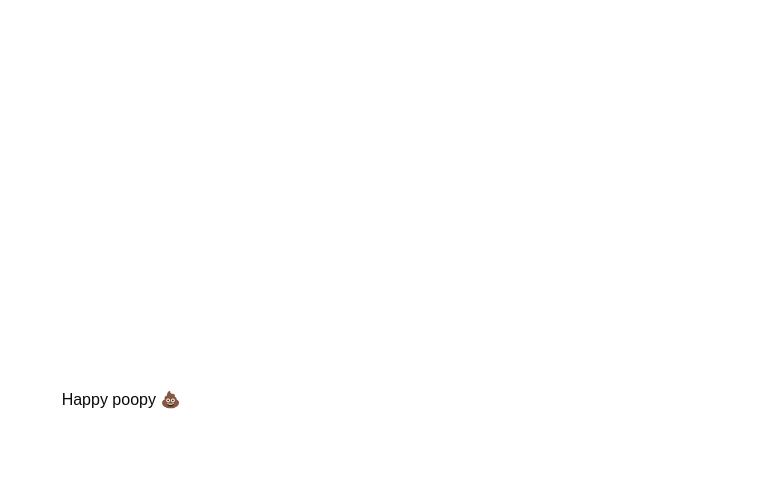
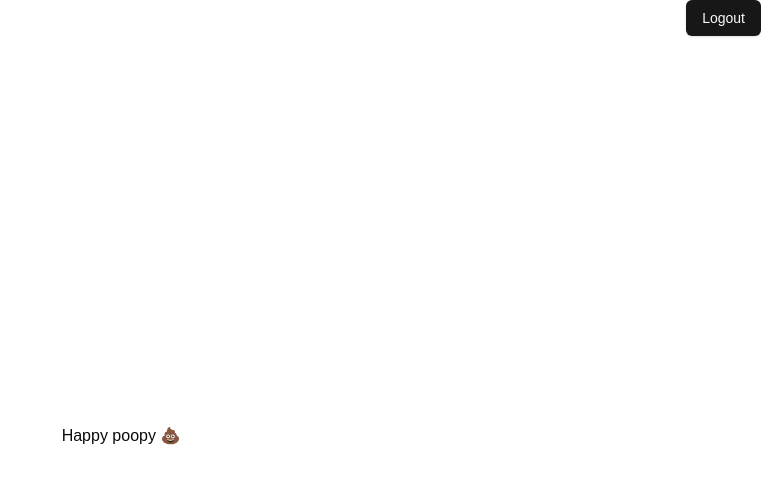
Before and after one commit to Bonnie-wy/poop-tracker, a Next.js app: page / in a window 1280 px wide. Shown: the top 484 px of the page, without its empty margins (519-1280 px from the left). Built offline with nearby package versions, Linux system fonts and the light colour scheme.

Commit message:
feat: add logout

```diff
--- /dev/null
+++ b/app/components/LogoutButton.tsx
@@ -0,0 +1,24 @@
+"use client";
+
+import { useRouter } from "next/navigation";
+import { Button } from "@/components/ui/button";
+import userLogout from "@/lib/actions/userLogout";
+
+const LogoutButton = () => {
+  const router = useRouter();
+
+  const handleLogout = async () => {
+    const { success, error } = await userLogout();
+
+    if (success) {
+      router.push("/login");
+    }
+    if (error) {
+      console.warn("error", error);
+    }
+  };
+
+  return <Button onClick={handleLogout}>Logout</Button>;
+};
+
+export default LogoutButton;
--- a/app/layout.tsx
+++ b/app/layout.tsx
@@ -1,5 +1,6 @@
 import type { Metadata } from "next";
 import "./globals.css";
+import LogoutButton from "./components/LogoutButton";
 
 export const metadata: Metadata = {
   title: "Poop tracker",
@@ -13,7 +14,14 @@ export default function RootLayout({
 }>) {
   return (
     <html lang="en">
-      <body>{children}</body>
+      <body>
+        <div className="flex flex-col">
+          <div className="self-end">
+            <LogoutButton />
+          </div>
+          {children}
+        </div>
+      </body>
     </html>
   );
 }
--- /dev/null
+++ b/lib/actions/userLogout.ts
@@ -0,0 +1,35 @@
+"use server";
+
+import { createSessionClient } from "../config/appwrite";
+import { cookies } from "next/headers";
+
+async function userLogout() {
+  // Retrieve the session cookie
+  const sessionCookies = await cookies();
+  const appwriteSession = sessionCookies.get("appwrite-session");
+
+  if (!appwriteSession) {
+    return {
+      error: "No session cookie found",
+    };
+  }
+  try {
+    const { account } = await createSessionClient(appwriteSession.value);
+
+    // Delete current session
+    await account.deleteSession("current");
+
+    // Clear session cookie
+    sessionCookies.delete("appwrite-session");
+
+    return {
+      success: true,
+    };
+  } catch (error) {
+    return {
+      error: "Error deleting session",
+    };
+  }
+}
+
+export default userLogout;
```
